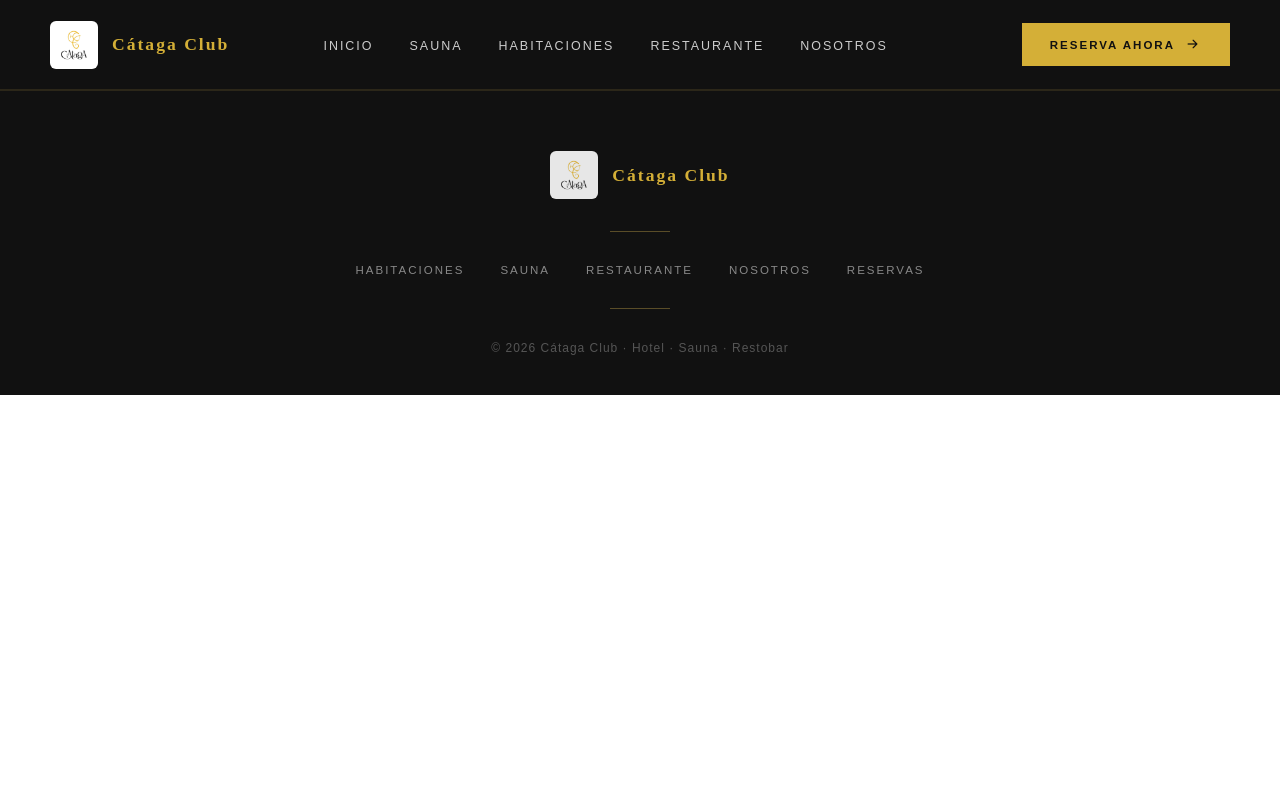
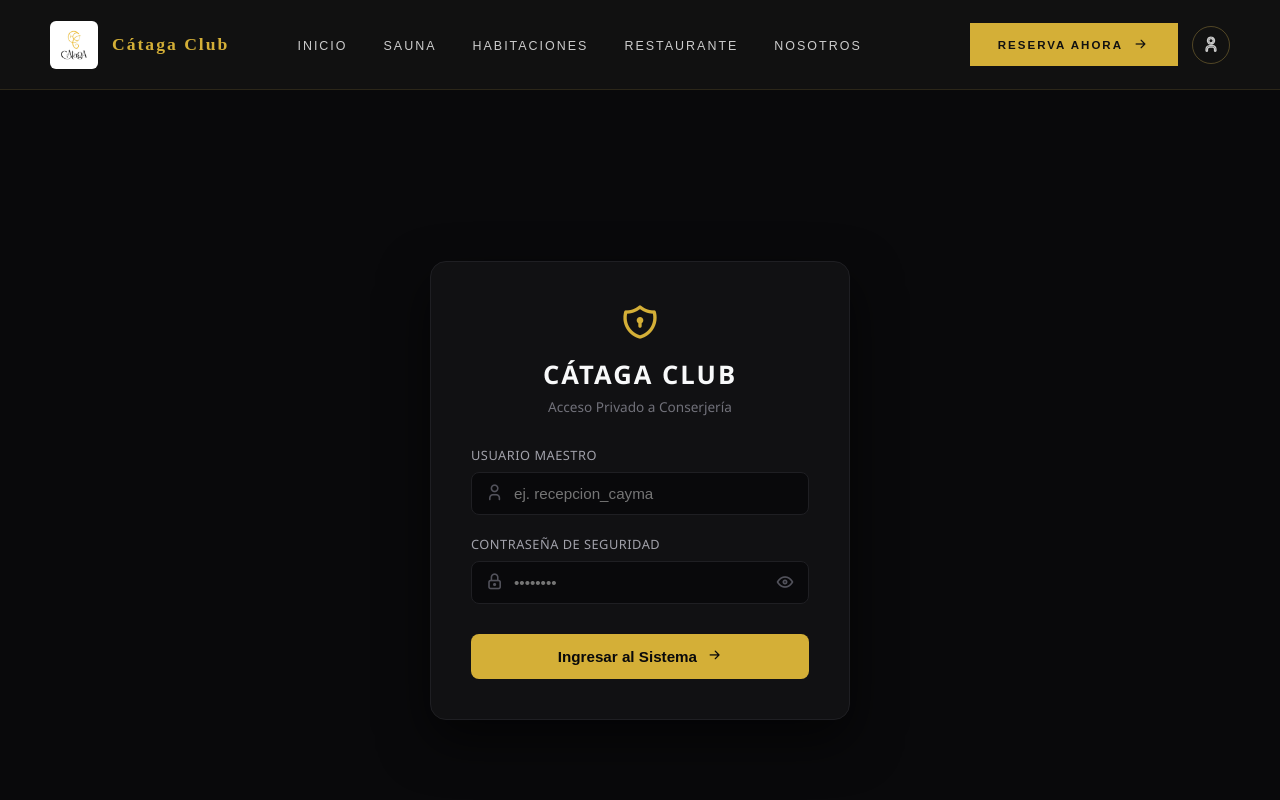
Before and after one commit to R4drix/DAW_TrabajoGrupal, an Angular app in the folder frontend/CatagaClubFrontend/: page /login in a window 1280 px wide. Before the commit this address led to /. Shown: the top 800 px of the page. Built offline with nearby package versions, Linux system fonts and the light colour scheme.

Commit message:
Logica parcial de login

```diff
--- a/frontend/CatagaClubFrontend/src/app/pages/habitaciones/habitaciones.html
+++ b/frontend/CatagaClubFrontend/src/app/pages/habitaciones/habitaciones.html
@@ -7,7 +7,6 @@
   @if (loading()) {
     <div class="alert alert-info">Cargando catálogo...</div>
   } @else {
-
     <div class="lista-habitaciones">
       @for (h of habitaciones; track h.id) {
         <article class="tarjeta-habitacion">
--- a/frontend/CatagaClubFrontend/src/app/pages/home/home.html
+++ b/frontend/CatagaClubFrontend/src/app/pages/home/home.html
@@ -29,7 +29,7 @@
 
   <div class="cards">
 
-    <div class="card">
+    <div class="card" routerLink="/habitaciones/">
       <span class="card-icon">
         <i class="ti ti-bed" aria-hidden="true"></i>
       </span>
@@ -47,7 +47,7 @@
       <p>Ambientes diseñados para relajarte y renovar energías.</p>
     </div>
 
-    <div class="card">
+    <div class="card" routerLink="/restaurante/">
       <span class="card-icon">
         <i class="ti ti-tools-kitchen-2" aria-hidden="true"></i>
       </span>
--- /dev/null
+++ b/frontend/CatagaClubFrontend/src/app/pages/login/login.css
@@ -0,0 +1,164 @@
+.login-wrapper {
+  background-color: #09090b;
+  min-height: 100vh;
+  display: flex;
+  align-items: center;
+  justify-content: center;
+  font-family: 'Segoe UI', system-ui, sans-serif;
+  padding: 20px;
+}
+
+.login-card {
+  background-color: #111113;
+  border: 1px solid #1f1f23;
+  border-radius: 16px;
+  width: 100%;
+  max-width: 420px;
+  padding: 40px;
+  box-shadow: 0 20px 50px rgba(0, 0, 0, 0.6);
+}
+
+.login-header {
+  text-align: center;
+  margin-bottom: 30px;
+}
+
+.gold-icon {
+  font-size: 2.5rem;
+  color: #d4af37;
+  margin-bottom: 15px;
+  display: inline-block;
+}
+
+.login-header h2 {
+  margin: 0;
+  color: #f8f9fa;
+  font-size: 1.6rem;
+  letter-spacing: 2px;
+}
+
+.login-header p {
+  margin: 5px 0 0 0;
+  color: #71717a;
+  font-size: 0.85rem;
+}
+
+.login-form {
+  display: flex;
+  flex-direction: column;
+  gap: 20px;
+}
+
+.input-group {
+  display: flex;
+  flex-direction: column;
+  gap: 8px;
+}
+
+.input-group label {
+  color: #a1a1aa;
+  font-size: 0.8rem;
+  text-transform: uppercase;
+  letter-spacing: 0.5px;
+}
+
+.input-container {
+  position: relative;
+  display: flex;
+  align-items: center;
+}
+
+.input-container i {
+  position: absolute;
+  left: 14px;
+  color: #52525b;
+  font-size: 1.2rem;
+}
+
+.input-container input {
+  width: 100%;
+  background-color: #09090b;
+  border: 1px solid #1f1f23;
+  color: #f8f9fa;
+  padding: 12px 14px 12px 42px;
+  border-radius: 8px;
+  font-size: 0.95rem;
+  transition: all 0.2s ease;
+}
+
+.input-container input:focus {
+  outline: none;
+  border-color: #d4af37;
+  box-shadow: 0 0 10px rgba(212, 175, 55, 0.15);
+}
+
+/* Botón Dorado Prémium */
+.btn-login {
+  background-color: #d4af37;
+  color: #09090b;
+  border: none;
+  padding: 14px;
+  border-radius: 8px;
+  font-weight: 600;
+  font-size: 0.95rem;
+  cursor: pointer;
+  display: flex;
+  align-items: center;
+  justify-content: center;
+  gap: 10px;
+  transition: background-color 0.2s ease;
+  margin-top: 10px;
+}
+
+.btn-login:hover:not([disabled]) {
+  background-color: #b89428;
+}
+
+.btn-login:disabled {
+  background-color: #24242b;
+  color: #71717a;
+  cursor: not-allowed;
+}
+
+/* Toast de Error */
+.error-toast {
+  background-color: rgba(239, 68, 68, 0.1);
+  border: 1px solid rgba(239, 68, 68, 0.2);
+  color: #ef4444;
+  padding: 12px;
+  border-radius: 8px;
+  font-size: 0.85rem;
+  display: flex;
+  align-items: center;
+  gap: 10px;
+  margin-bottom: 15px;
+}
+
+/* Estilos para el botón del ojito */
+.toggle-password-btn {
+  position: absolute;
+  right: 14px;
+  background: none;
+  border: none;
+  color: #52525b;
+  cursor: pointer;
+  padding: 0;
+  display: flex;
+  align-items: center;
+  justify-content: center;
+  transition: color 0.2s ease;
+}
+
+.toggle-password-btn i {
+  position: static !important; /* Resetea la posición absoluta de los iconos normales */
+  font-size: 1.25rem;
+}
+
+.toggle-password-btn:hover {
+  color: #d4af37; /* Cambia a dorado al pasar el mouse por encima */
+}
+
+/* Ajuste sutil al input de contraseña para que el texto no se monte sobre el ojo */
+#password {
+  padding-right: 45px;
+}
--- /dev/null
+++ b/frontend/CatagaClubFrontend/src/app/pages/login/login.html
@@ -0,0 +1,56 @@
+<div class="login-wrapper">
+  <div class="login-card">
+    <div class="login-header">
+      <i class="ti ti-shield-lock gold-icon"></i>
+      <h2>CÁTAGA CLUB</h2>
+      <p>Acceso Privado a Conserjería</p>
+    </div>
+
+    <div class="error-toast" *ngIf="errorMessage">
+      <i class="ti ti-alert-circle"></i>
+      <span>{{ errorMessage }}</span>
+    </div>
+
+    <form (ngSubmit)="onSubmit()" class="login-form">
+      <div class="input-group">
+        <label for="username">Usuario Maestro</label>
+        <div class="input-container">
+          <i class="ti ti-user"></i>
+          <input
+            type="text"
+            id="username"
+            name="username"
+            [(ngModel)]="username"
+            placeholder="ej. recepcion_cayma"
+            required>
+        </div>
+      </div>
+
+      <div class="input-group">
+        <label for="password">Contraseña de Seguridad</label>
+        <div class="input-container">
+          <i class="ti ti-lock"></i>
+          <input
+            [type]="showPassword ? 'text' : 'password'"
+            id="password"
+            name="password"
+            [(ngModel)]="password"
+            placeholder="••••••••"
+            required>
+
+          <button
+            type="button"
+            class="toggle-password-btn"
+            (click)="togglePasswordVisiblity()">
+            <i class="ti" [ngClass]="showPassword ? 'ti-eye-off' : 'ti-eye'"></i>
+          </button>
+        </div>
+      </div>
+
+      <button type="submit" class="btn-login" [disabled]="isLoading">
+        <span>{{ isLoading ? 'Validando en Cataga-DB...' : 'Ingresar al Sistema' }}</span>
+        <i class="ti ti-arrow-right" *ngIf="!isLoading"></i>
+      </button>
+    </form>
+  </div>
+</div>
--- /dev/null
+++ b/frontend/CatagaClubFrontend/src/app/pages/login/login.ts
@@ -0,0 +1,48 @@
+import { Component, inject } from '@angular/core';
+import { FormsModule } from '@angular/forms';
+import { Router } from '@angular/router';
+import { LoginService } from '../../services/login-service';
+import { NgClass, NgIf } from '@angular/common';
+
+@Component({
+  selector: 'app-login',
+  imports: [FormsModule, NgIf, NgClass],
+  templateUrl: './login.html',
+  styleUrl: './login.css',
+})
+export class Login {
+  username = '';
+  password = '';
+  errorMessage = '';
+  isLoading = false;
+  showPassword = false;
+
+  private router = inject(Router);
+  private login = inject(LoginService)
+
+  togglePasswordVisiblity() {
+    this.showPassword = !this.showPassword;
+  }
+
+  async onSubmit() {
+    if (!this.username || !this.password) {
+      this.errorMessage = 'Por favor, rellene todos los campos.';
+      return;
+    }
+
+    this.isLoading = true;
+    this.errorMessage = '';
+
+    this.login.login(this.username, this.password).subscribe({
+      next: (res) => {
+        this.login.isLogged = true;
+        console.log('Se logueo ....(logica)');
+
+      },
+      error: (err) => {
+        console.log('Ocurrio un error', err);
+
+      }
+    })
+  }
+}
--- /dev/null
+++ b/frontend/CatagaClubFrontend/src/app/services/login-service.ts
@@ -0,0 +1,15 @@
+import { HttpClient } from '@angular/common/http';
+import { inject, Service } from '@angular/core';
+
+@Service()
+export class LoginService {
+    private readonly url = '';
+    private http = inject(HttpClient);
+
+    public isLogged: Boolean = false;
+
+    public login(user: string, password: string) {
+        //Ayuda aqui no se que se hace
+        return this.http.get(this.url)
+    }
+}
--- a/frontend/CatagaClubFrontend/src/app/shared/navbar/navbar.css
+++ b/frontend/CatagaClubFrontend/src/app/shared/navbar/navbar.css
@@ -91,6 +91,54 @@ nav {
 }
 
 /* ==========================
+   INDICADOR DE USUARIO
+========================== */
+.nav-actions {
+  display: flex;
+  align-items: center;
+  gap: 14px;
+  margin-left: 40px;
+}
+
+.user-status {
+  display: flex;
+  align-items: center;
+  justify-content: center;
+  width: 38px;
+  height: 38px;
+  border-radius: 50%;
+  border: 1px solid rgba(201, 168, 76, 0.35);
+  text-decoration: none;
+  transition: 0.3s;
+}
+
+.user-status:hover {
+  border-color: var(--gold);
+}
+
+.user-status i {
+  font-size: 17px;
+  color: transparent;
+  -webkit-text-stroke: 1.3px #cccccc;
+  transition: 0.3s;
+}
+
+.user-status:hover i {
+  -webkit-text-stroke-color: var(--gold);
+}
+
+/* usuario logueado: icono relleno del mismo dorado que el botón de reserva */
+.user-status.logged-in {
+  border-color: var(--gold);
+  background: rgba(201, 168, 76, 0.1);
+}
+
+.user-status.logged-in i {
+  color: var(--gold);
+  -webkit-text-stroke: 0;
+}
+
+/* ==========================
    BOTÓN RESERVA
 ========================== */
 .btn-reserva {
@@ -105,7 +153,6 @@ nav {
   color: var(--black);
   background: var(--gold);
   padding: 14px 28px;
-  margin-left: 40px;
   white-space: nowrap;
   transition: 0.3s;
 }
@@ -147,9 +194,13 @@ nav {
     justify-content: center;
   }
 
-  .btn-reserva {
+  .nav-actions {
     width: 100%;
-    justify-content: center;
     margin-left: 0;
   }
+
+  .btn-reserva {
+    flex: 1;
+    justify-content: center;
+  }
 }
--- a/frontend/CatagaClubFrontend/src/app/shared/navbar/navbar.html
+++ b/frontend/CatagaClubFrontend/src/app/shared/navbar/navbar.html
@@ -14,9 +14,15 @@
     <li><a routerLink="/nosotros">Nosotros</a></li>
   </ul>
 
-  <a routerLink="/reservar" class="btn-reserva">
-    <span class="btn-reserva-text">Reserva Ahora</span>
-    <i class="ti ti-arrow-right" aria-hidden="true"></i>
-  </a>
+  <div class="nav-actions">
+    <a routerLink="/reservar" class="btn-reserva">
+      <span class="btn-reserva-text">Reserva Ahora</span>
+      <i class="ti ti-arrow-right" aria-hidden="true"></i>
+    </a>
+
+    <a routerLink="/login" class="user-status" [class.logged-in]="login.isLogged" [title]="login.isLogged ? 'Mi cuenta' : 'Iniciar sesión'">
+      <i class="ti" [ngClass]="login.isLogged ? 'ti-user-filled' : 'ti-user'" aria-hidden="true"></i>
+    </a>
+  </div>
 
 </nav>
--- a/frontend/CatagaClubFrontend/src/app/shared/navbar/navbar.ts
+++ b/frontend/CatagaClubFrontend/src/app/shared/navbar/navbar.ts
@@ -1,10 +1,14 @@
-import { Component } from '@angular/core';
+import { NgClass } from '@angular/common';
+import { Component, inject } from '@angular/core';
 import { RouterLink } from '@angular/router';
+import { LoginService } from '../../services/login-service';
 
 @Component({
   selector: 'app-navbar',
-  imports: [RouterLink],
+  imports: [RouterLink, NgClass],
   templateUrl: './navbar.html',
   styleUrl: './navbar.css',
 })
-export class Navbar {}
+export class Navbar {
+  public login = inject(LoginService)
+}
```
Also changed, not shown: frontend/CatagaClubFrontend/src/app/app.routes.ts (+14 -4 lines), frontend/CatagaClubFrontend/src/app/services/models.ts (+4 -6 lines).
